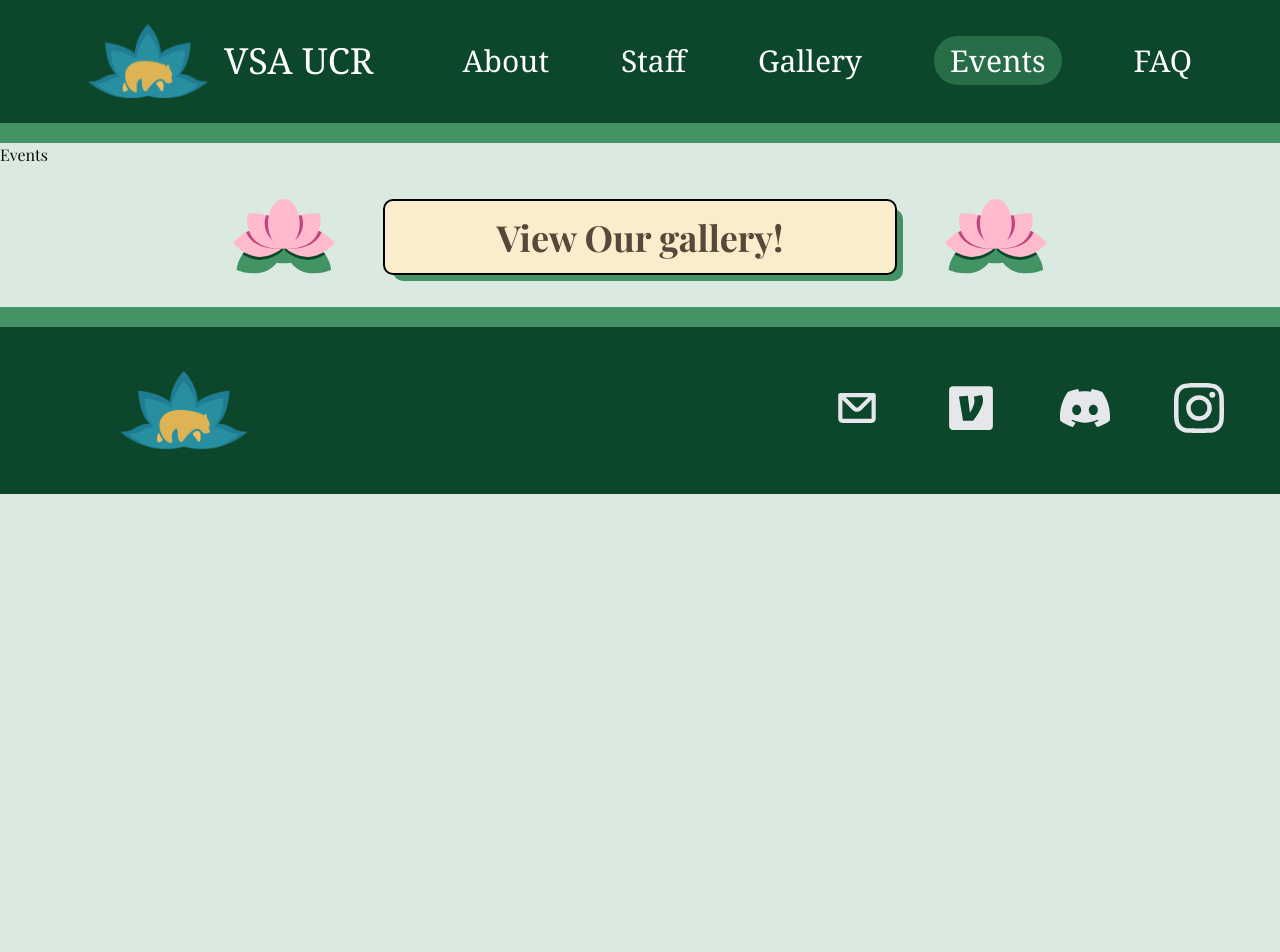
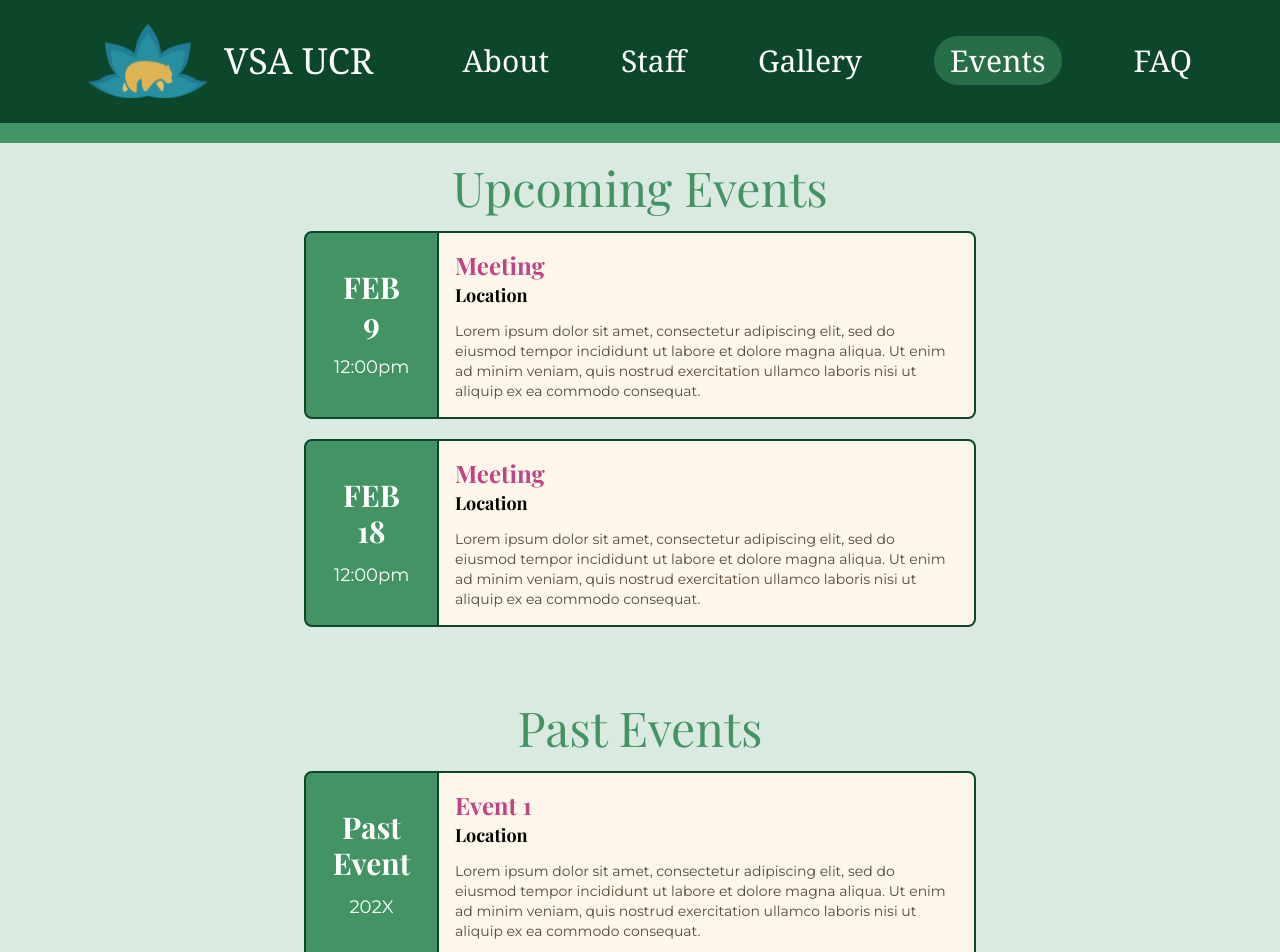
Before and after one commit to acm-ucr/vsa-website, a Next.js app: page /events in a window 1280 px wide. Shown: the top 952 px of the page. Before the commit the page ends 800 px from the top, so only its background shows below. Built offline with nearby package versions, Linux system fonts and the light colour scheme.

Commit message:
Creating EventBoard Element

```diff
--- a/src/app/events/page.tsx
+++ b/src/app/events/page.tsx
@@ -1,9 +1,42 @@
 import GalleryButton from "@/components/events/GalleryButton";
+import EventsBoard from "@/components/events/EventBoard";
+import Card from "@/components/events/Card";
+import { UpcomingEvents } from "@/data/Events/UpcomingEventsInfo";
+import { PastEvents } from "@/data/Events/PastEventsInfo";
 
 const Events = () => {
   return (
-    <div className="">
-      Events
+    <div className="flex h-full w-full flex-col items-center text-center">
+      <EventsBoard title="Upcoming Events" text="text-vsa-green-300">
+        {UpcomingEvents.map(
+          ({ title, location, description, month, day, time }, index) => (
+            <Card
+              key={index}
+              title={title}
+              location={location}
+              description={description}
+              month={month}
+              day={day}
+              time={time}
+            />
+          ),
+        )}
+      </EventsBoard>
+      <EventsBoard title="Past Events" text="text-vsa-green-300">
+        {PastEvents.map(
+          ({ title, location, description, month, day, time }, index) => (
+            <Card
+              key={index}
+              title={title}
+              location={location}
+              description={description}
+              month={month}
+              day={day}
+              time={time}
+            />
+          ),
+        )}
+      </EventsBoard>
       <GalleryButton></GalleryButton>
     </div>
   );
--- a/src/components/events/Card.tsx
+++ b/src/components/events/Card.tsx
@@ -16,16 +16,18 @@ const Card = ({
   time,
 }: CardProps) => {
   return (
-    <div className="flex w-6/7 flex-row">
-      <div className="border-vsa-green-400 bg-vsa-green-300 flex w-1/4 flex-col justify-center rounded-l-md border-2 text-center text-white">
+    <div className="flex w-full flex-row">
+      <div className="border-vsa-green-400 bg-vsa-green-300 flex w-1/4 flex-col justify-center rounded-l-md border-2 p-1 text-center text-white">
         <p className="text-3xl font-bold">{month}</p>
         <p className="text-3xl font-bold">{day}</p>
-        <p className="font-vsa-alt pt-3">{time}</p>
+        <p className="font-vsa-alt pt-3 text-lg">{time}</p>
       </div>
       <div className="border-vsa-green-400 bg-vsa-yellow-100 w-full rounded-r-md border-2 border-l-0 p-4 text-left">
         <p className="text-vsa-pink-300 text-2xl font-bold">{title}</p>
-        <p className="font-bold">{location}</p>
-        <p className="font-vsa-alt text-vsa-brown pt-3">{description}</p>
+        <p className="text-lg font-bold text-black">{location}</p>
+        <p className="font-vsa-alt text-vsa-brown pt-3 text-sm">
+          {description}
+        </p>
       </div>
     </div>
   );
--- /dev/null
+++ b/src/components/events/EventBoard.tsx
@@ -0,0 +1,18 @@
+import { JSX } from "react";
+interface BoardProps {
+  title: string;
+  text: string;
+  children: JSX.Element | JSX.Element[];
+}
+
+const EventsBoard = ({ title, text, children }: BoardProps) => {
+  return (
+    <div className="mb-14 w-full max-w-2xl text-center text-2xl">
+      <p className={` ${text} p-5 text-5xl`}>{title}</p>
+      <div className="grid grid-cols-1 place-items-center gap-5">
+        {children}
+      </div>
+    </div>
+  );
+};
+export default EventsBoard;
```
